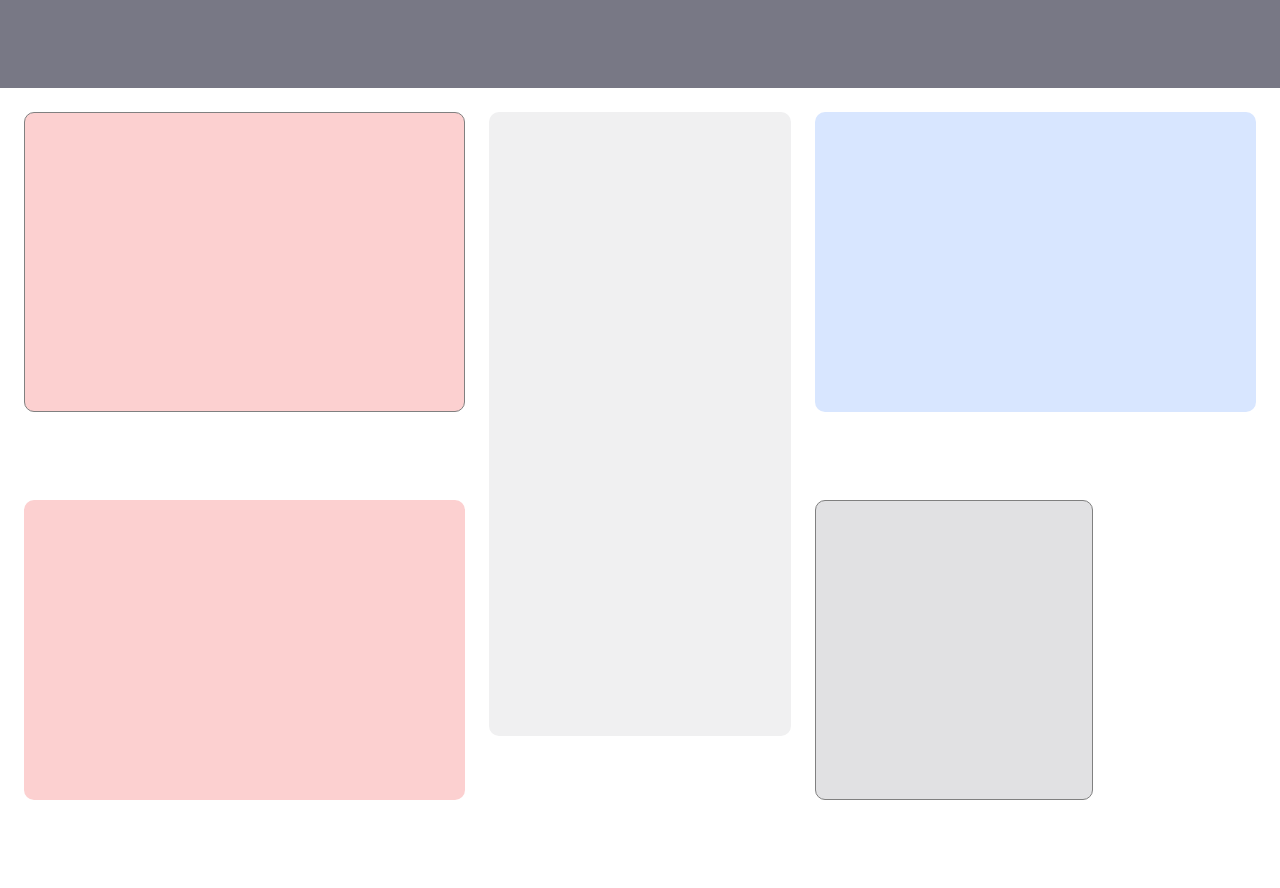
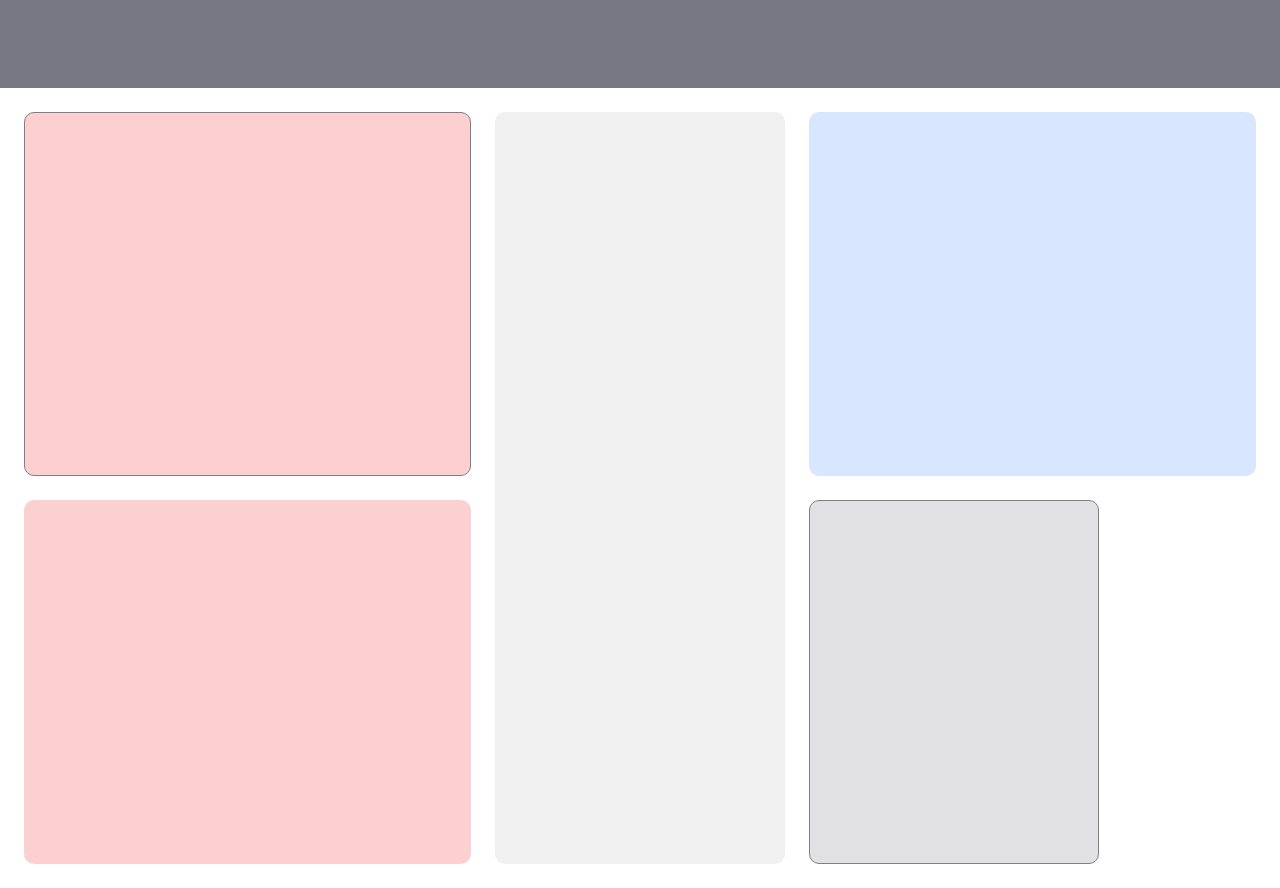
Before and after one commit to MichaelGridin/Layouts, a plain HTML site: page Grid/Project2/index.html in a window 1280 px wide. Drawn offline with Linux system fonts and the light colour scheme.

Commit message:
Finished Project2 Grid

```diff
--- a/Grid/Project2/style.css
+++ b/Grid/Project2/style.css
@@ -23,6 +23,7 @@ body {
     grid-row-gap: 24px;
     grid-template-columns: 1fr 1fr 1fr 1fr 1fr 1fr 1fr 1fr;
     grid-template-rows: 1fr 1fr 1fr 1fr;
+    padding: 24px 16px;
 }
 
 .div1 {
@@ -32,8 +33,6 @@ body {
     grid-column: 1/5;
     grid-row: 1/2;
     height: 145px;
-    margin-top: 24px;
-    margin-left: 16px;
 }
 
 .div2 {
@@ -42,8 +41,6 @@ body {
     grid-column: 5/-1;
     grid-row: 1/2;
     height: 145px;
-    margin-top: 24px;
-    margin-right: 16px;
 }
 
 .div3 {
@@ -52,8 +49,6 @@ body {
     grid-column: 1/-1;
     grid-row: 2/3;
     height: 200px;
-    margin-right: 16px;
-    margin-left: 16px;
 }
 
 .div4 {
@@ -62,8 +57,6 @@ body {
     grid-column: 1/-1;
     grid-row: 3/4;
     height: 120px;
-    margin-right: 16px;
-    margin-left: 16px;
 }
 
 .div5 {
@@ -73,14 +66,9 @@ body {
     grid-column: 1/6;
     grid-row: 4;
     height: 120px;
-    margin-right: 16px;
-    margin-left: 16px;
 }
 
 @media only screen and (min-width: 768px) {
-
-    body {
-    }
 
     .navbar {
         height: 88px;
@@ -90,47 +78,36 @@ body {
         grid-gap: 24px;
         grid-template-columns: 1fr 1fr 1fr 1fr 1fr 1fr 1fr 1fr;
         grid-template-rows: 1fr 1fr;
+        padding: 24px;
     }
 
     .div1 {
         grid-column: 1/4;
         grid-row: 1/2;
-        height: 300px;
-        margin-left: 24px;
+        height: 100%;
     }
 
     .div2 {
         grid-column: 1/4;
         grid-row: 2/-1;
-        height: 300px;
-        margin-top: 0;
-        margin-right: 0;
-        margin-left: 24px;
+        height: 100%;
     }
 
     .div3 {
         grid-column: 4/6;
         grid-row: 1/-1;
-        height: 624px;
-        margin-right: 0;
-        margin-left: 0;
-        margin-top: 24px;
+        height: 100%;
     }
 
     .div4 {
         grid-column: 6/-1;
         grid-row: 1/2;
-        height: 300px;
-        margin-right: 24px;
-        margin-left: 0;
-        margin-top: 24px;
+        height: 100%;
     }
 
     .div5 {
         grid-column: 6/8;
         grid-row: 2/-1;
-        height: 300px;
-        margin-right: 24px;
-        margin-left: 0;
+        height: 100%;
     }
 }
```
